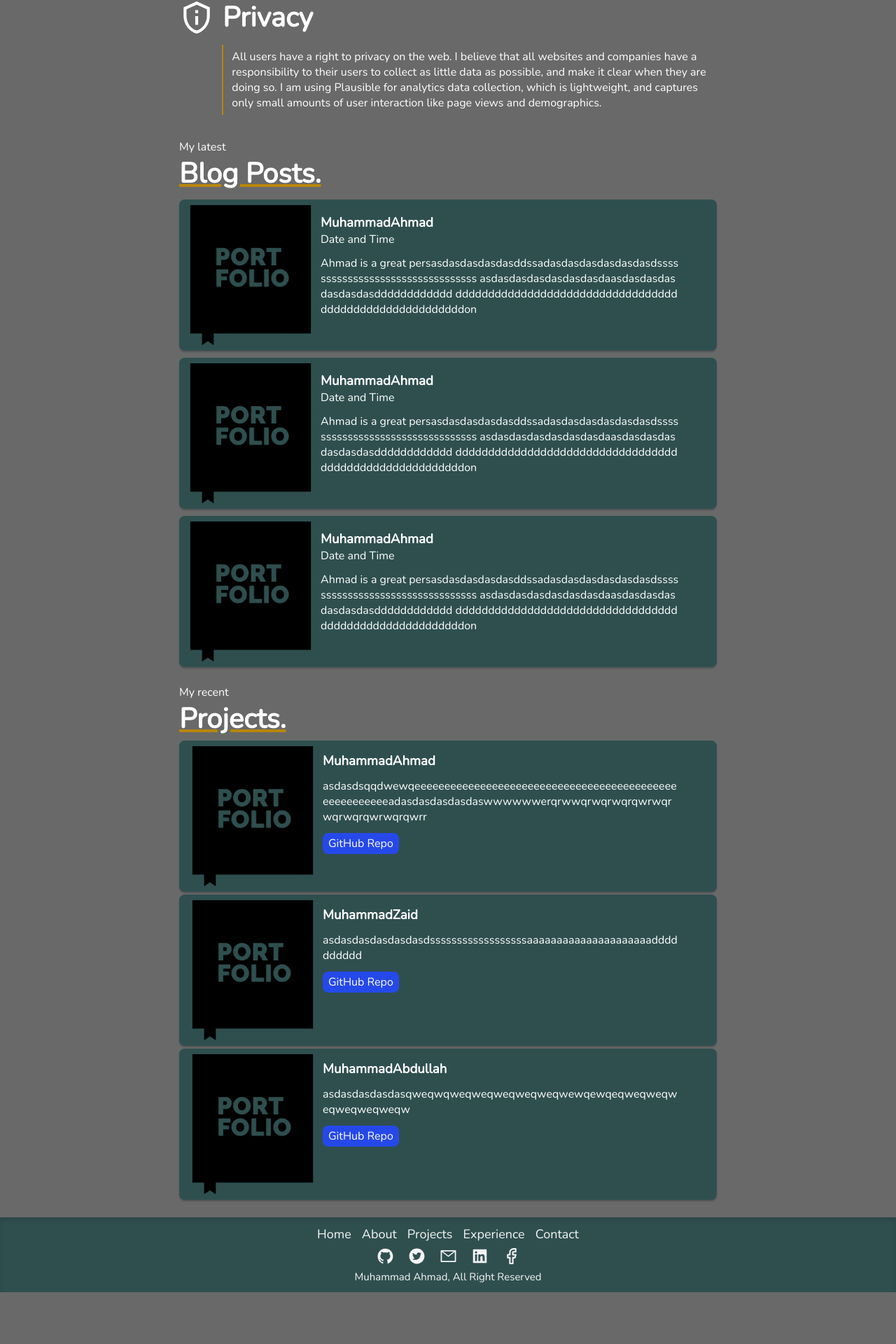
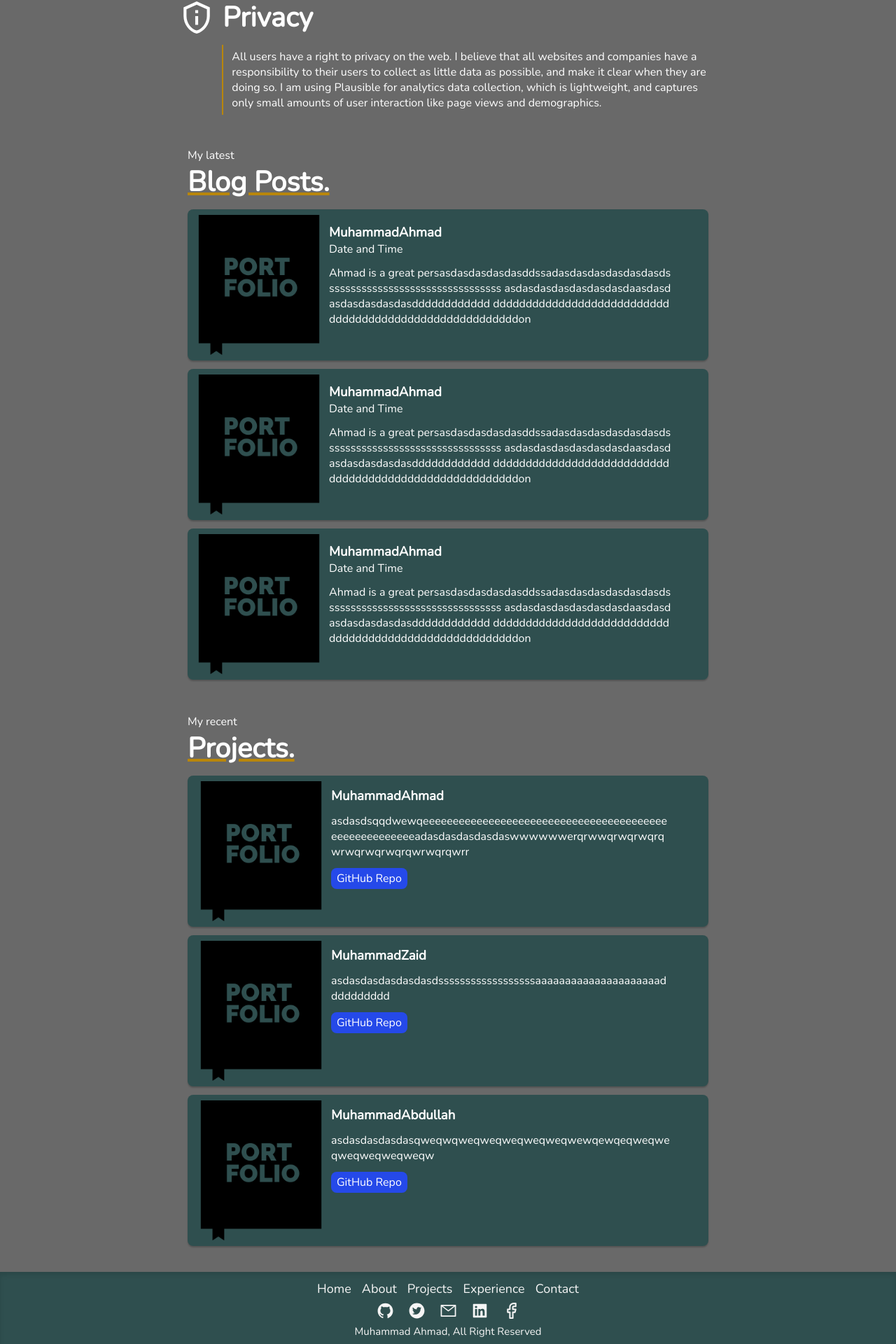
Before and after one commit to MuhammadAhmad338/portfolio, a React (Vite) app: page / in a window 1280 px wide. Shown: the part 967-2887 px from the top of the page at 70% size. Before the commit the page ends 2813 px from the top, so only its background shows below. Built offline with nearby package versions, Linux system fonts and the light colour scheme.

Commit message:
latest and minor commit

```diff
--- a/src/Components/Home/Home.css
+++ b/src/Components/Home/Home.css
@@ -58,10 +58,11 @@
     flex-direction: column;
     align-items: start;
     justify-content: start;
-    gap: 10px;
+    gap: 12px;
     color: white;
     margin: 15px auto;
     max-width: 768px;
+    padding: 12px;
 }
 
 .latest-blogs-title h1 {
@@ -75,10 +76,11 @@
     flex-direction: column;
     align-items: start;
     justify-content: start;
-    gap: 4px;
+    gap: 12px;
     color: white;
     margin: 25px auto;
     max-width: 768px;
+    padding: 12px;
 }
 
 .latest-projects h1 {
```
